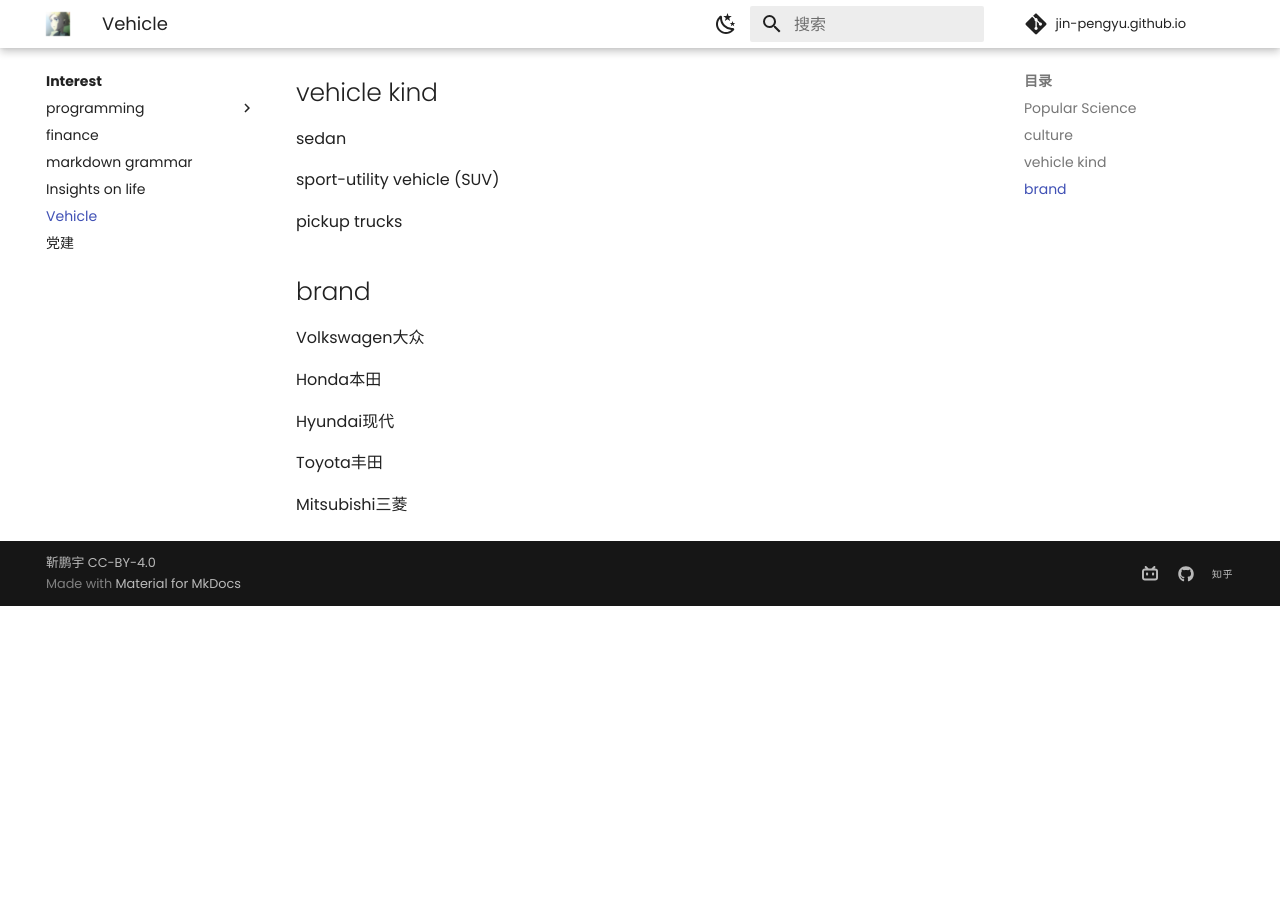
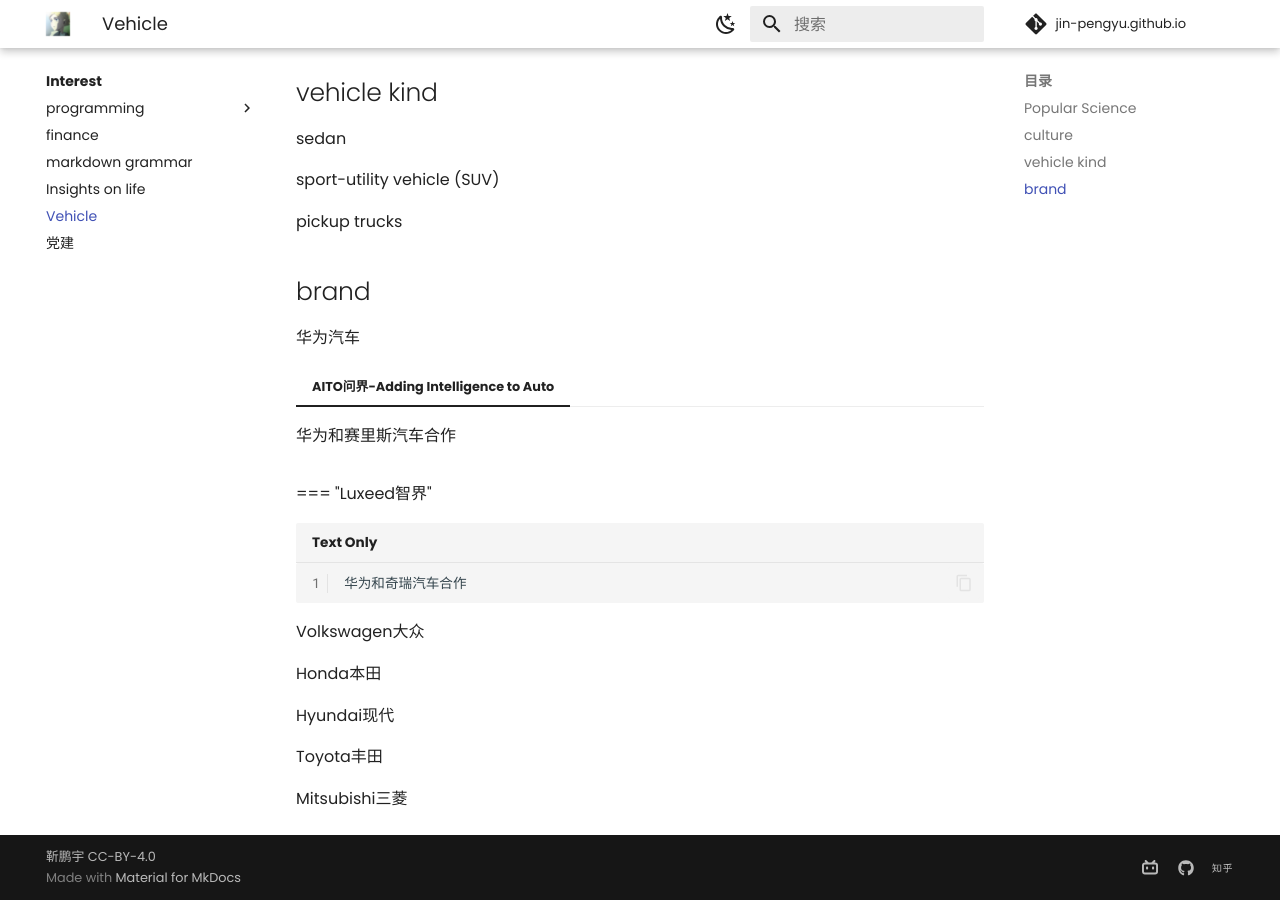
Before and after one commit to Pengyu-Jin/Pengyu-Jin.github.io, an MkDocs documentation site: the page built from docs/interest/Vehicle/Vehicle_infor.md, in a window 1280 px wide and 900 px high, scrolled down 683 px. Built offline with MkDocs 1.6.1 and Material for MkDocs 9.7.7, drawn with Linux system fonts in a browser that asks for light colours; comment, search, counter and statistics services are not loaded; before the commit the page ends 1289 px from its top, so only the background shows below that.

Commit message:
华为汽车

```diff
--- a/docs/interest/Vehicle/Vehicle_infor.md
+++ b/docs/interest/Vehicle/Vehicle_infor.md
@@ -33,6 +33,17 @@
 
 
 ## brand
+华为汽车
+=== "AITO问界-Adding Intelligence to Auto"
+
+    华为和赛里斯汽车合作
+
+ === "Luxeed智界"
+
+    华为和奇瑞汽车合作
+
+
+
 Volkswagen大众
 
 Honda本田
```
